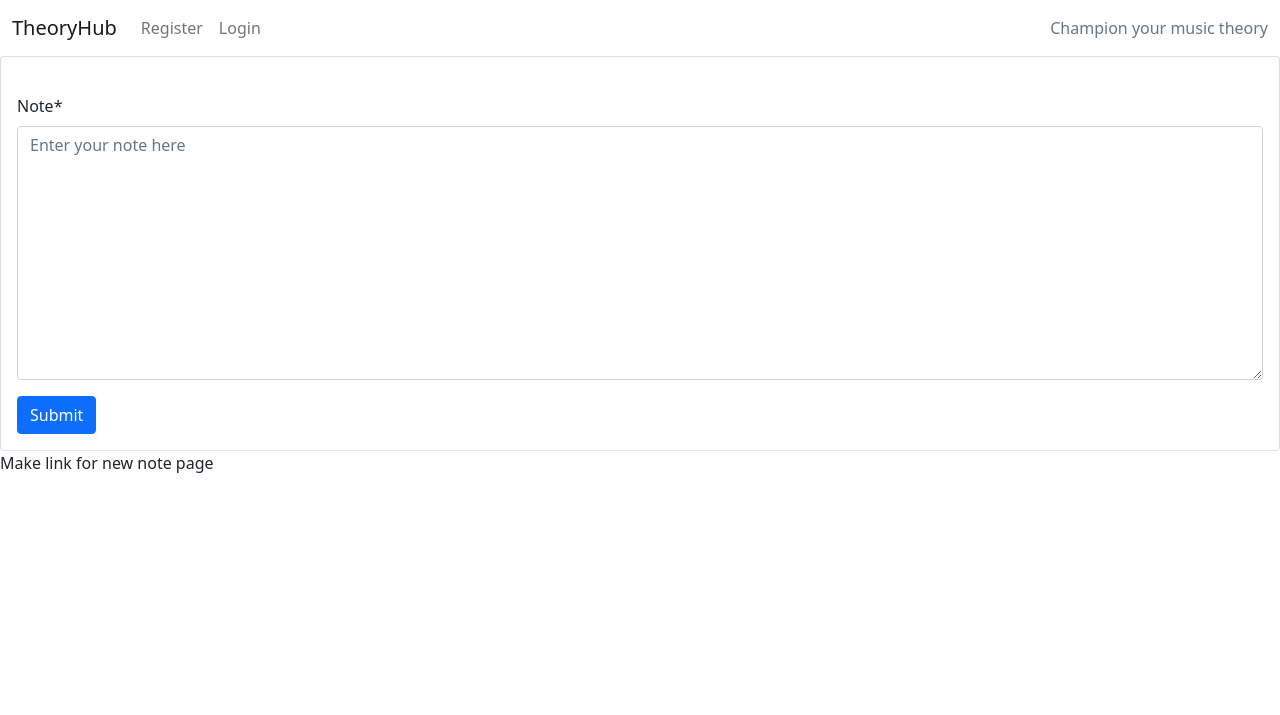
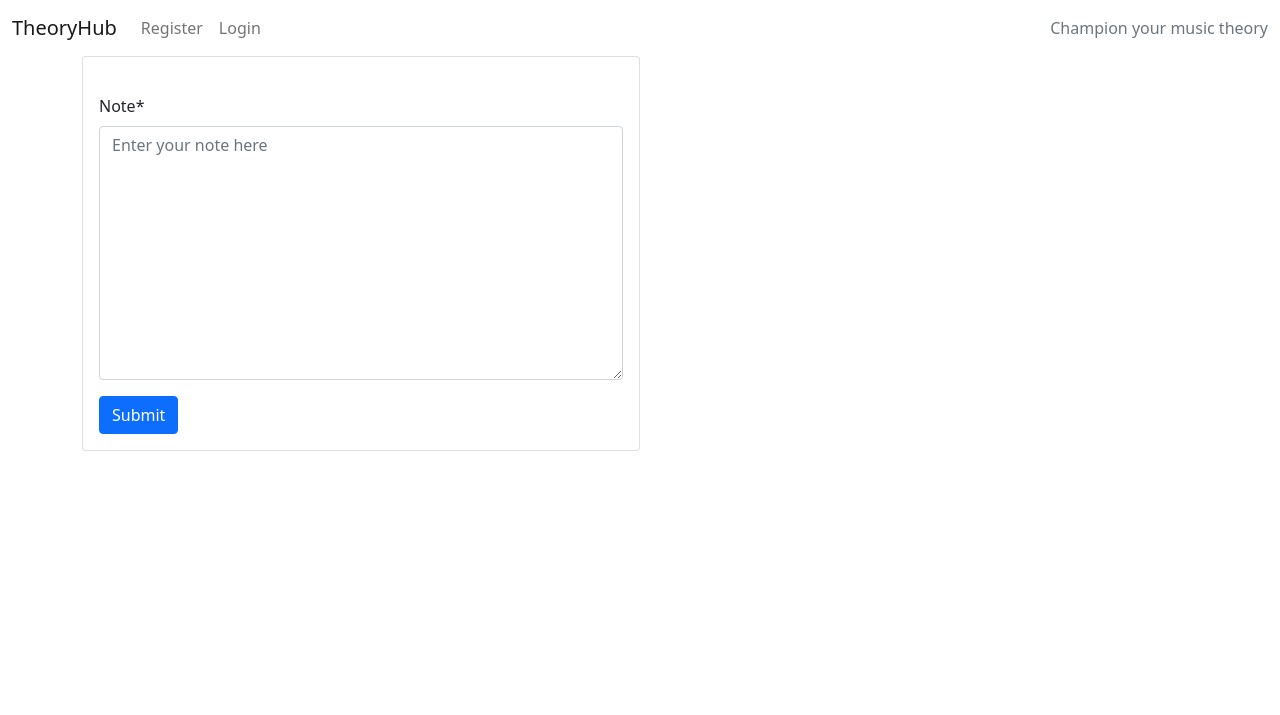
Before and after one commit to RaymondBrien/theoryhub, a Django app: page /dashboard/notes/ in a window 1280 px wide. Shown: the top 715 px of the page. Run offline with Django 4.2, Linux system fonts and the light colour scheme; data that the repository does not hold is empty; some libraries are stand-ins or nearby versions.

Commit message:
Remove arbitrary comments

```diff
--- a/dashboard/templates/dashboard/notes_page.html
+++ b/dashboard/templates/dashboard/notes_page.html
@@ -6,8 +6,8 @@
 {% block content %}
 
 {% block new_note %}
-<section class="new-note">
-    <div class="card">
+<section class="new-note container">
+    <div class="card col-6">
         <div class="card-body">
             <form method="post" style="margin-top: 1.3em" id="noteForm">
                 {{ quiz_note_form|crispy}}
@@ -17,7 +17,6 @@
         </div>
     </div>
 </section>
-<p>Make link for new note page</p>
 {% endblock %}
 
 <!-- Notes List -->
```
